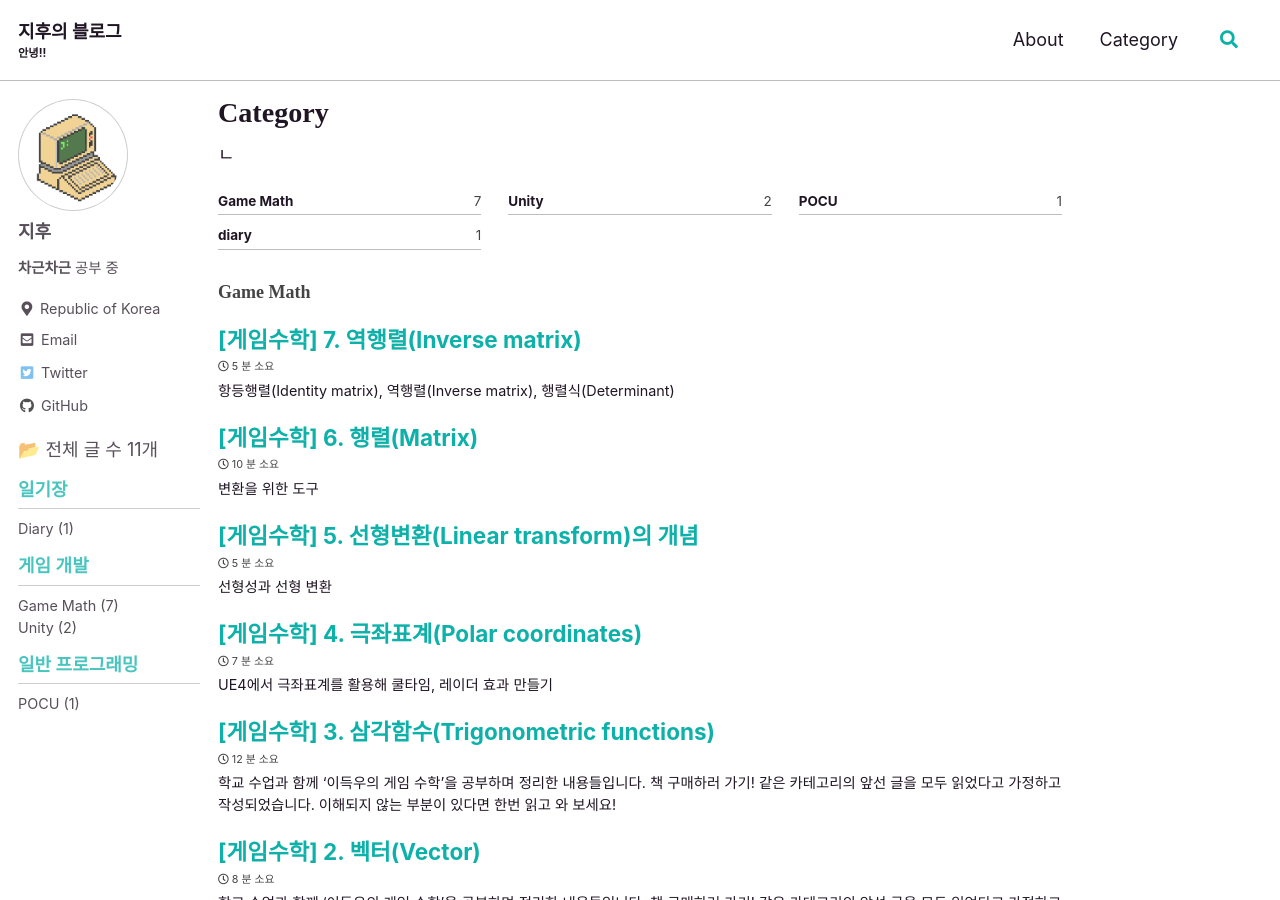
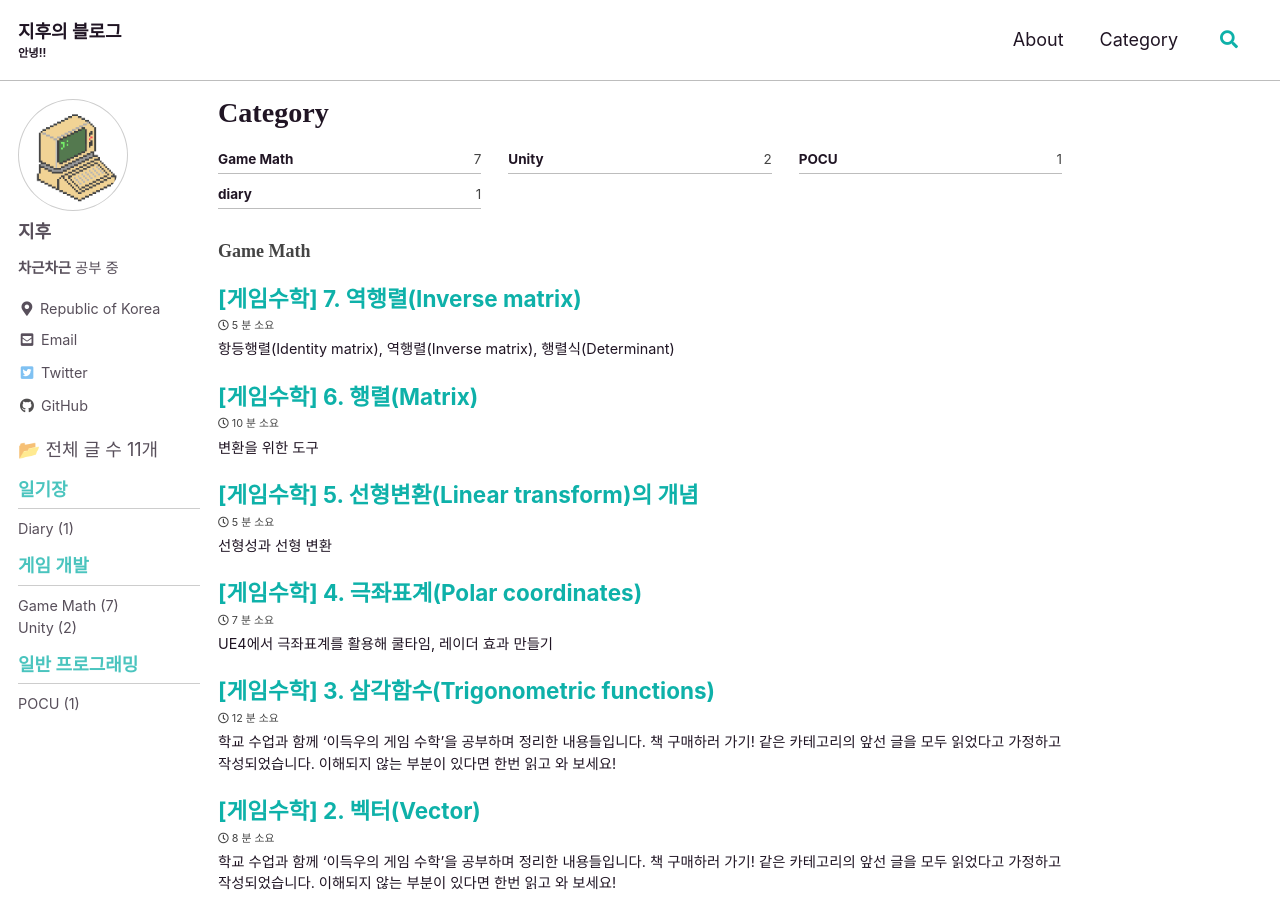
Before and after one commit to jihukim135/jihukim135.github.io, a Jekyll site: the page built from _pages/category-archive.md, in a window 1280 px wide and 900 px high. Built offline with Jekyll 4.4.1, drawn with Linux system fonts in a browser that asks for light colours; cached includes are drawn as plain includes; some web fonts are replaced.

Commit message:
Fix: 카테고리 페이지 오타 수정

```diff
--- a/_layouts/categories.html
+++ b/_layouts/categories.html
@@ -9,7 +9,7 @@ layout: archive
   {% if category[1].size > categories_max %}
     {% assign categories_max = category[1].size %}
   {% endif %}
-{% endfor %}ㄴ
+{% endfor %}
 
 <ul class="taxonomy__index">
   {% for i in (1..categories_max) reversed %}
```
